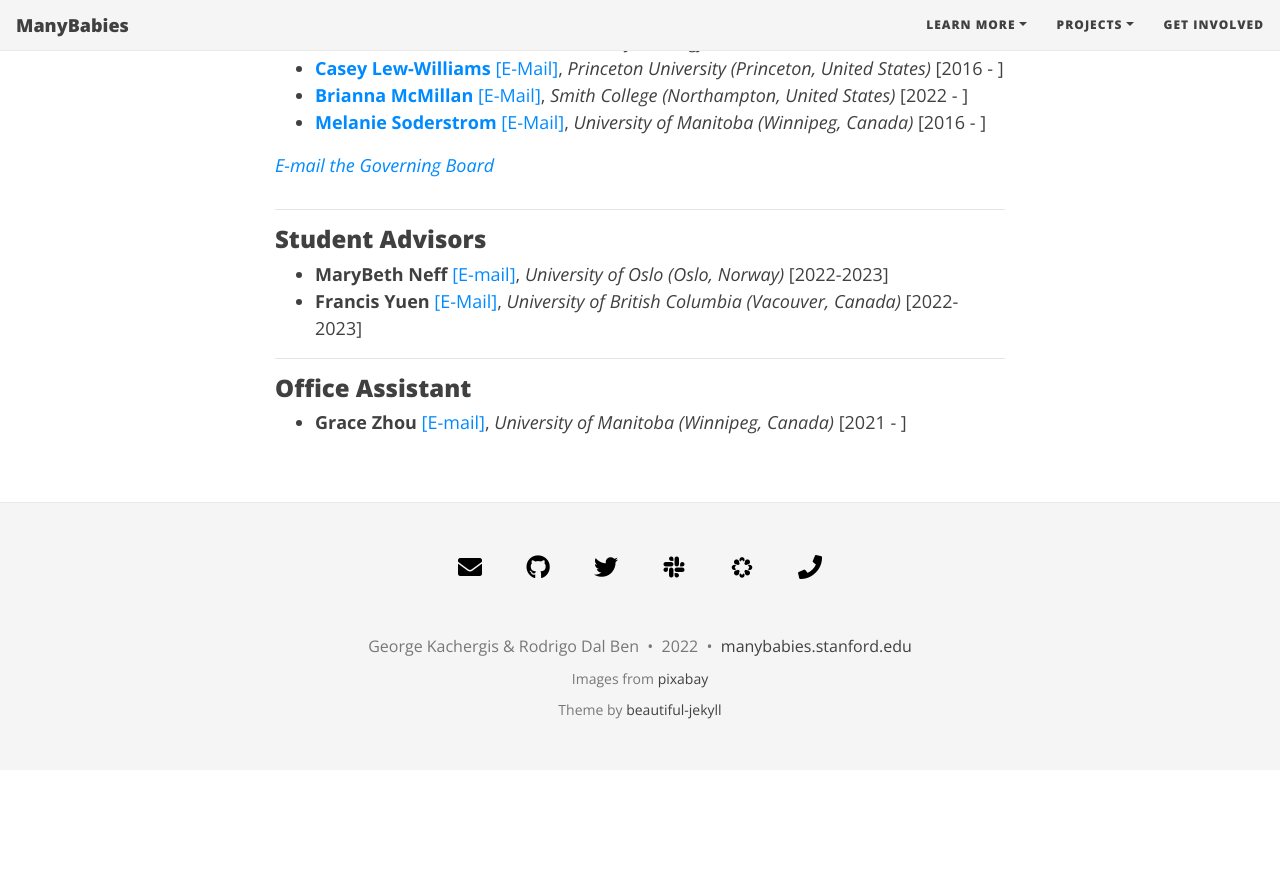
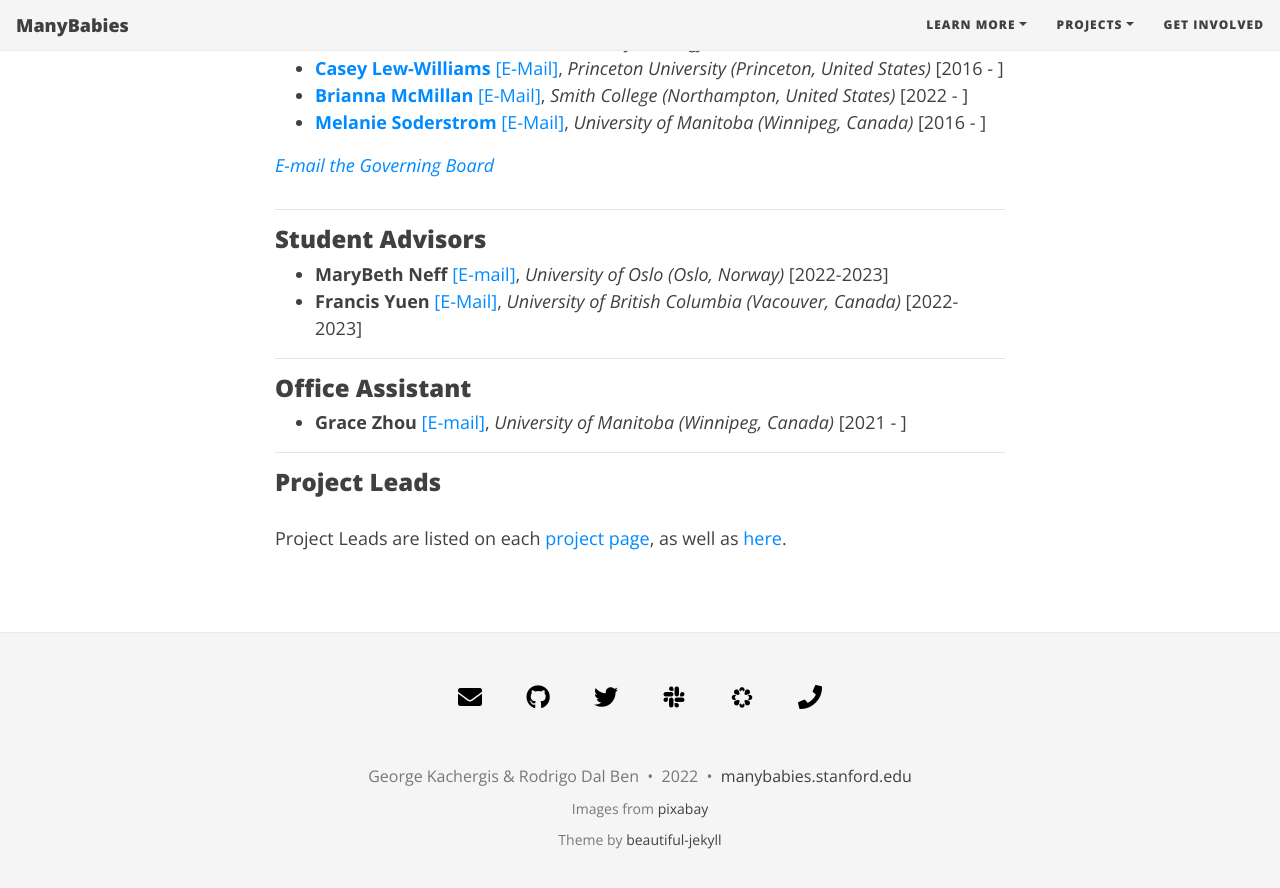
Before and after one commit to manybabies/manybabies.github.io, a Jekyll site: the page built from people.md, in a window 1280 px wide and 900 px high, scrolled down 1663 px. Shown: the top 888 px of the window. Built offline with Jekyll 4.4.1, drawn with Linux system fonts in a browser that asks for light colours; nearby versions of some CDN libraries; some web fonts are replaced; before the commit the page ends 2433 px from its top, so only the background shows below that.

Commit message:
Update people.md

```diff
--- a/people.md
+++ b/people.md
@@ -48,7 +48,10 @@ If you are already on the dashboard and wish to update any information (e.g., ch
 * **Francis Yuen** [[E-Mail]](francis.yuen@psych.ubc.ca), *University of British Columbia (Vacouver, Canada)* [2022-2023]
 
 ***
-
-
 ### Office Assistant
 * **Grace Zhou** [[E-mail]](mailto:grace.zhou@umanitoba.ca), *University of Manitoba (Winnipeg, Canada)* [2021 - ]
+
+***
+### Project Leads
+
+Project Leads are listed on each [project page]({{site.baseurl}}/projects/), as well as [here]({{site.baseurl}}/get_involved/).
```
